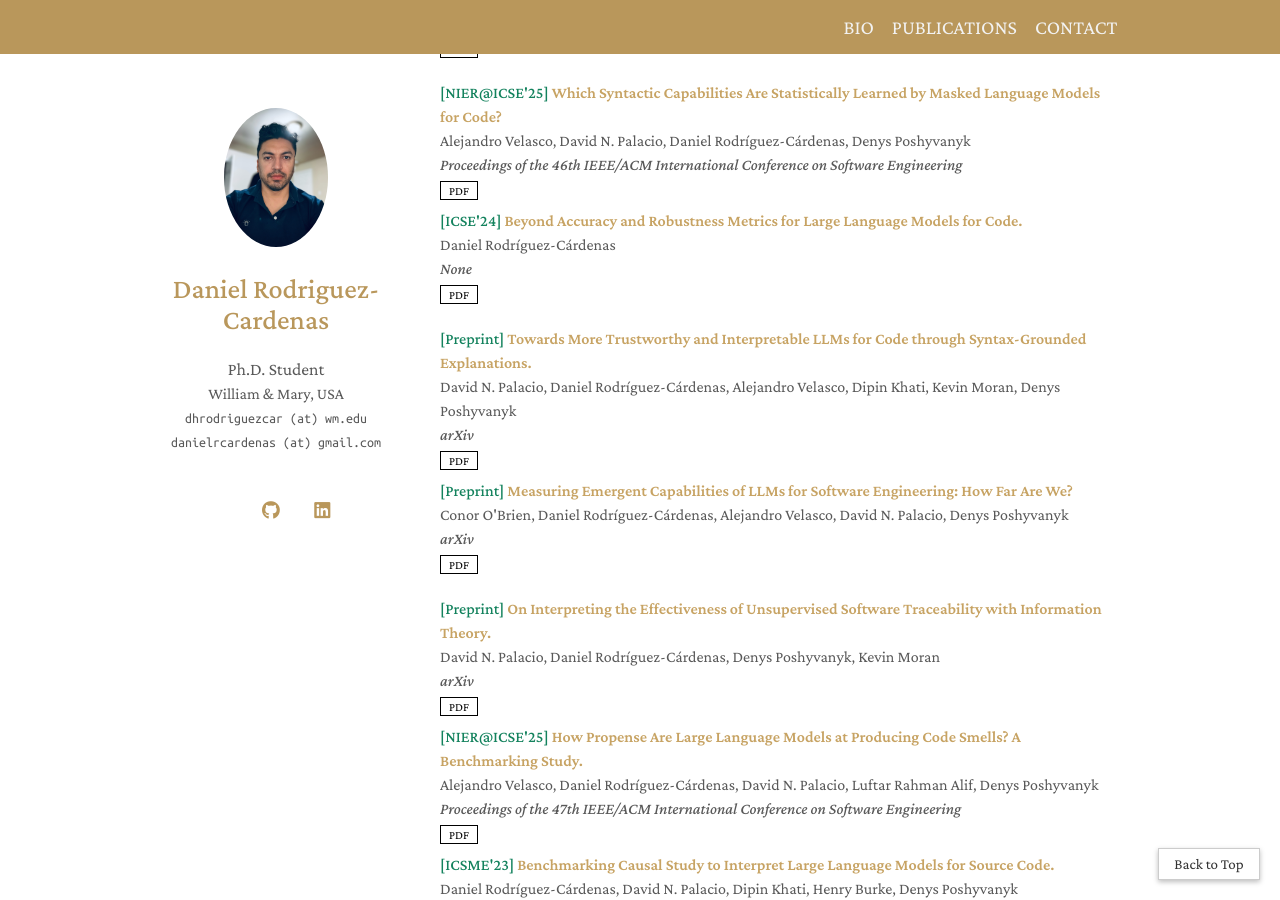
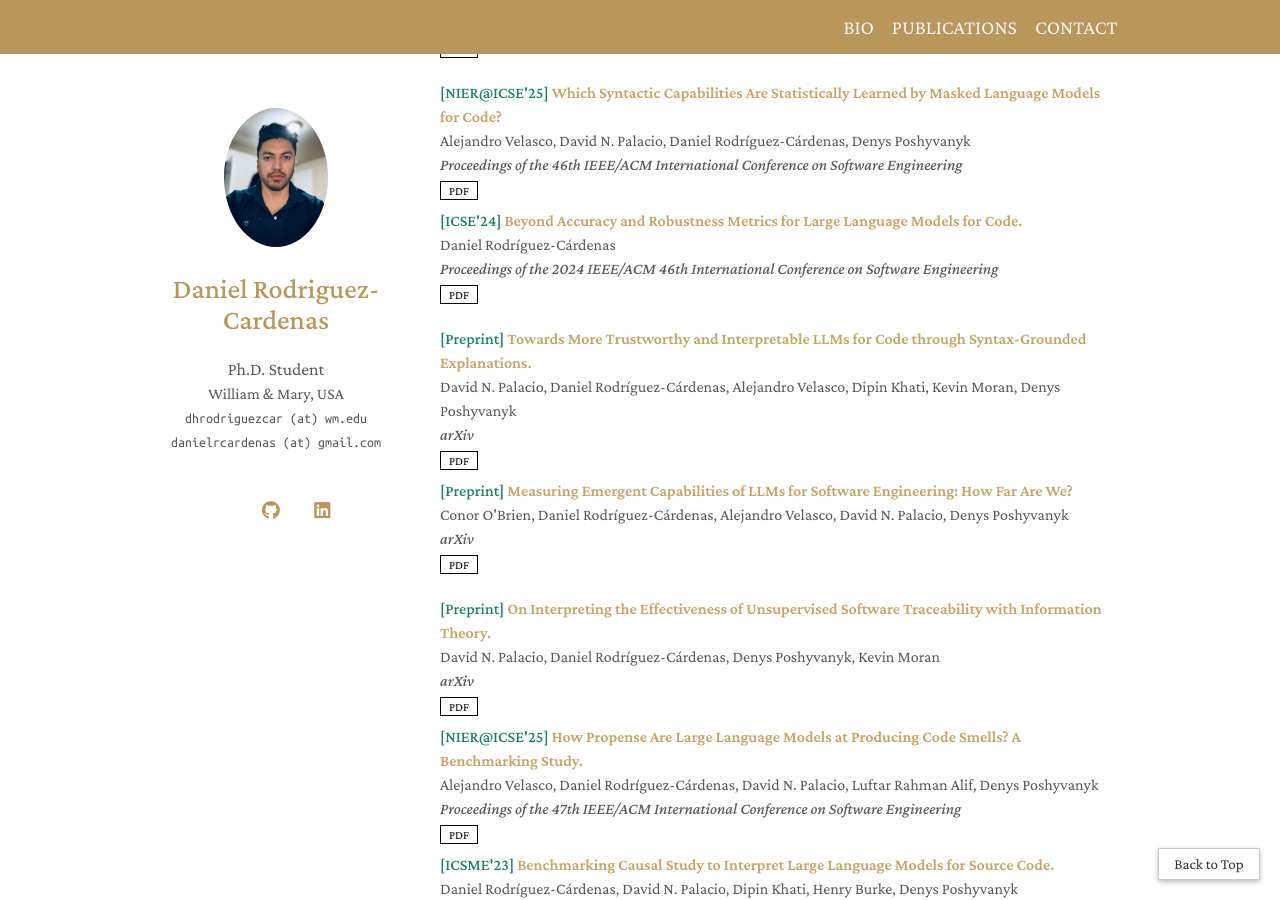
Before and after one commit to danielrcardenas/danielrcardenas.github.io, a Jekyll site: the page built from index.md, in a window 1280 px wide and 900 px high, scrolled down 711 px. Built offline with Jekyll 4.4.1, drawn with Linux system fonts in a browser that asks for light colours; a style sheet for code colours, icons or effects is not loaded.

Commit message:
updating publications

```diff
--- a/_data/publications.yml
+++ b/_data/publications.yml
@@ -30,7 +30,7 @@ main:
   - title: Beyond Accuracy and Robustness Metrics for Large Language Models for Code.
     authors: Daniel Rodríguez-Cárdenas
     year: 2024
-    journal: None
+    journal: Proceedings of the 2024 IEEE/ACM 46th International Conference on Software Engineering
     conference_short: ICSE'24
     pdf: https://doi.org/10.1145/3639478.3639792
   - title: Towards More Trustworthy and Interpretable LLMs for Code through Syntax-Grounded
```
